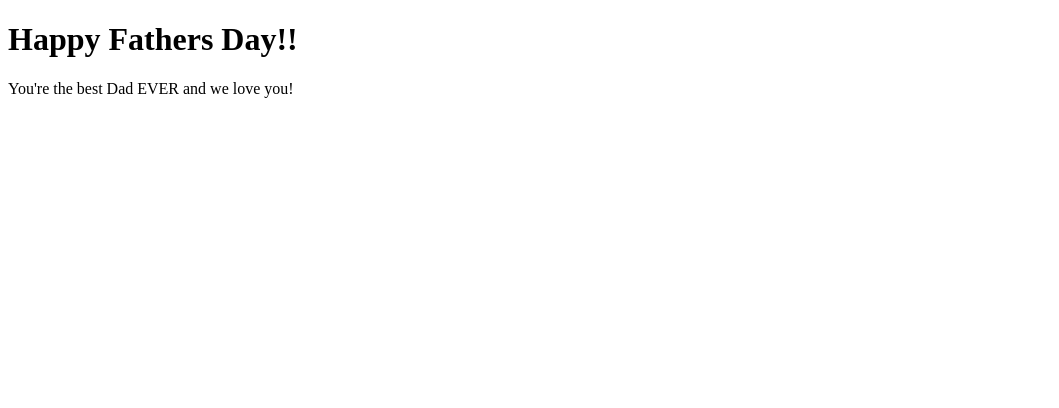
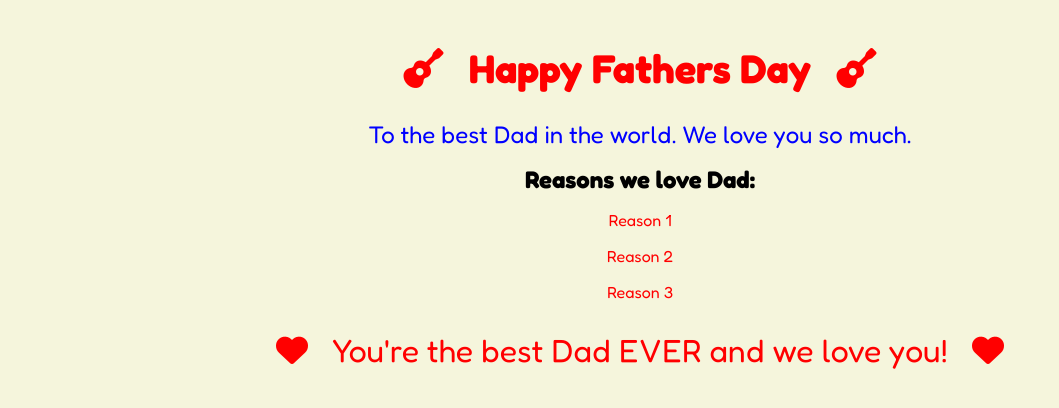
Before and after one commit to catgriffin85/special-project, a plain HTML site: page index.html in a window 1280 px wide. Shown: the whole page, without its empty margins (0-1059 px from the left). Drawn offline with Linux system fonts and the light colour scheme.

Commit message:
added images

```diff
--- /dev/null
+++ b/assets/css/style.css
@@ -0,0 +1,37 @@
+@import url('https://fonts.googleapis.com/css2?family=Fredoka:wght@300..700&display=swap');
+
+* {
+    font-family: "Fredoka", sans-serif;
+    font-size: 1em;
+    margin: 1rem;
+    padding: 0;
+    background-color: beige;
+    color: red;
+}
+
+h1 {
+    font-size: 250%;
+    text-align: center;
+}
+
+h2 {
+    font-size: 150%;
+    text-align: center;
+    color: black;
+}
+
+.intro {
+    font-size: 150%;
+    text-align: center;
+    color: blue;
+}
+
+.list {
+    list-style-type: none;
+    text-align: center;
+}
+
+footer {
+    font-size: 200%;
+    text-align: center;
+}
--- a/index.html
+++ b/index.html
@@ -3,21 +3,32 @@
 <head>
     <meta charset="UTF-8">
     <meta name="viewport" content="width=device-width, initial-scale=1.0">
+    <meta name="description" content="website for Dad">
+    <meta name="keywords" content="Dad, Best Dad, Boy Dad">
+    <meta name="author" content="Catherine Griffin">
+    <script src="https://kit.fontawesome.com/bfab645b62.js" crossorigin="anonymous"></script>
     <title>Best Dad</title>
-    <link rel="apple-touch-icon" sizes="180x180" href="/apple-touch-icon.png">
-    <link rel="icon" type="image/png" sizes="32x32" href="/favicon-32x32.png">
-    <link rel="icon" type="image/png" sizes="16x16" href="/favicon-16x16.png">
-    <link rel="manifest" href="/site.webmanifest">
+    <link rel="stylesheet" href="assets/css/style.css">
 </head>
 <body>
     <header>
-        <h1>Happy Fathers Day!!</h1>
+        <h1><i class="fa-solid fa-guitar"></i> Happy Fathers Day <i class="fa-solid fa-guitar"></i></h1>
     </header>
     <main>
-
+        <div class="reasons">
+        <p class="intro">
+            To the best Dad in the world. We love you so much.
+        </p>
+        <h2>Reasons we love Dad:</h2>
+        <ul>
+            <li class="list">Reason 1</li>
+            <li class="list">Reason 2</li>
+            <li class="list">Reason 3</li>
+        </ul>
+        </div>
     </main>
     <footer>
-        You're the best Dad EVER and we love you!
+        <i class="fa-solid fa-heart"></i> You're the best Dad EVER and we love you! <i class="fa-solid fa-heart"></i>
     </footer>
 
 </body>
```
Also changed, not shown: assets/images/1000012961.jpg (added), 2 other files.
